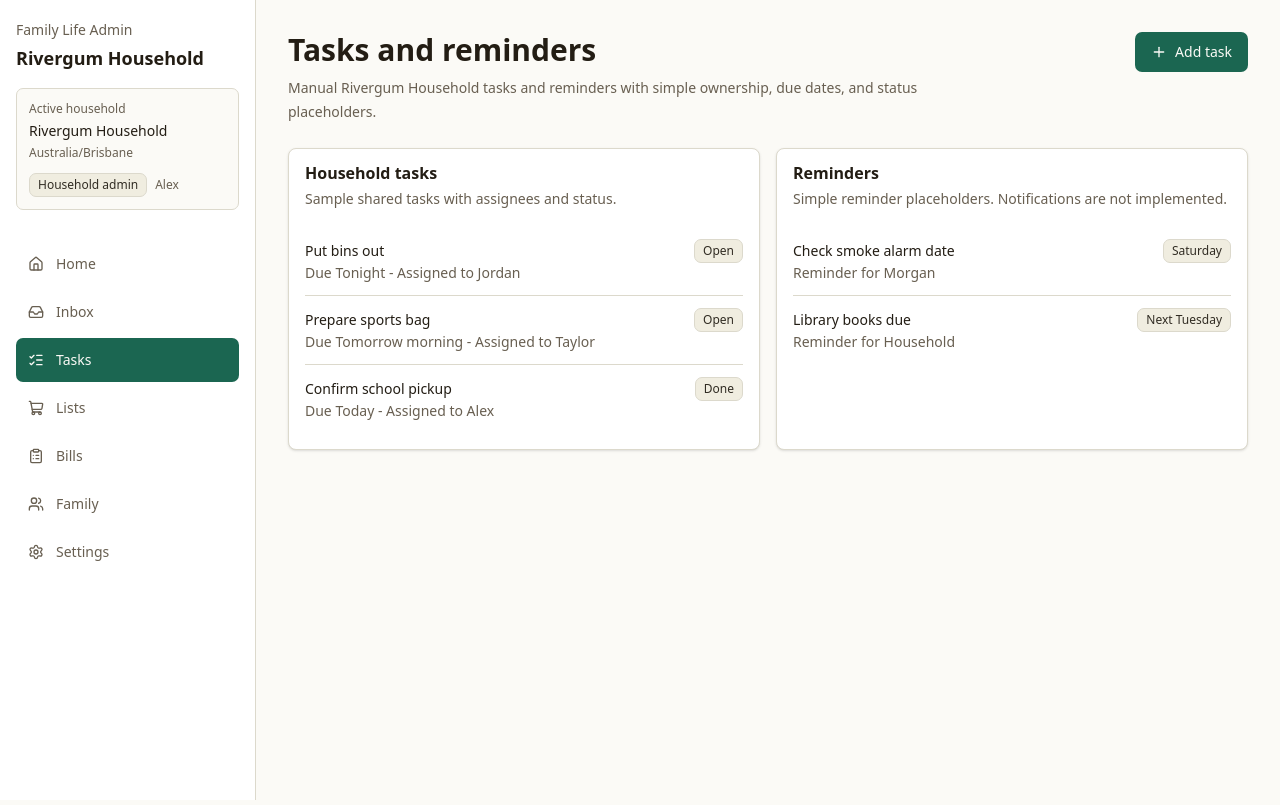
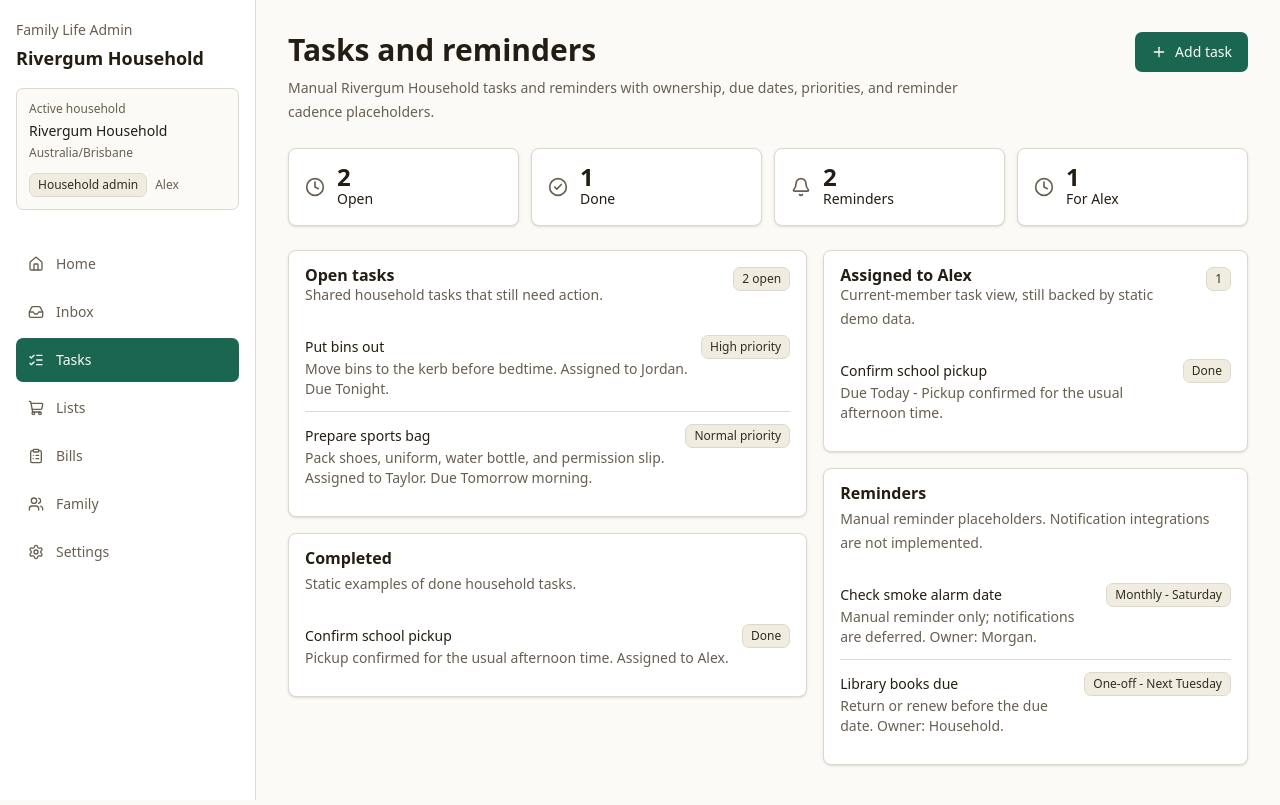
Before and after one commit to LatinMaestro/Life-Admin, a Next.js app: page /tasks in a window 1280 px wide. Built offline with nearby package versions, Linux system fonts and the light colour scheme.

Commit message:
Refine static tasks reminders workflow

```diff
--- a/src/app/tasks/page.tsx
+++ b/src/app/tasks/page.tsx
@@ -1,21 +1,31 @@
-import { Plus } from "lucide-react";
+import { Bell, CheckCircle2, Clock, Plus } from "lucide-react";
+import { Badge } from "@/components/ui/badge";
 import { Button } from "@/components/ui/button";
 import { Card, CardContent, CardDescription, CardHeader, CardTitle } from "@/components/ui/card";
 import { ItemRow } from "@/components/item-row";
 import { PageHeader } from "@/components/page-header";
-import { getCurrentHouseholdReminders, getCurrentHouseholdTasks } from "@/lib/demo-data";
-import { getCurrentHousehold, getMemberDisplayName } from "@/lib/household";
+import {
+  getCurrentHouseholdReminders,
+  getCurrentHouseholdTasks,
+  getReminderCadenceLabel,
+  getTaskPriorityLabel,
+} from "@/lib/demo-data";
+import { getCurrentHousehold, getCurrentMember, getMemberDisplayName } from "@/lib/household";
 
 export default function TasksPage() {
   const household = getCurrentHousehold();
+  const currentMember = getCurrentMember();
   const tasks = getCurrentHouseholdTasks();
   const reminders = getCurrentHouseholdReminders();
+  const openTasks = tasks.filter((task) => task.status === "Open");
+  const doneTasks = tasks.filter((task) => task.status === "Done");
+  const assignedToCurrentMember = tasks.filter((task) => task.assignedMemberId === currentMember.id);
 
   return (
     <>
       <PageHeader
         title="Tasks and reminders"
-        description={`Manual ${household.name} tasks and reminders with simple ownership, due dates, and status placeholders.`}
+        description={`Manual ${household.name} tasks and reminders with ownership, due dates, priorities, and reminder cadence placeholders.`}
         action={
           <Button type="button">
             <Plus className="h-4 w-4" aria-hidden="true" />
@@ -24,18 +34,104 @@ export default function TasksPage() {
         }
       />
 
-      <div className="grid gap-4 lg:grid-cols-2">
+      <div className="grid gap-3 sm:grid-cols-4">
+        <Card>
+          <CardContent className="flex items-center gap-3 p-4">
+            <Clock className="h-5 w-5 text-muted-foreground" aria-hidden="true" />
+            <div>
+              <p className="text-2xl font-semibold leading-none">{openTasks.length}</p>
+              <p className="text-sm font-medium">Open</p>
+            </div>
+          </CardContent>
+        </Card>
+        <Card>
+          <CardContent className="flex items-center gap-3 p-4">
+            <CheckCircle2 className="h-5 w-5 text-muted-foreground" aria-hidden="true" />
+            <div>
+              <p className="text-2xl font-semibold leading-none">{doneTasks.length}</p>
+              <p className="text-sm font-medium">Done</p>
+            </div>
+          </CardContent>
+        </Card>
+        <Card>
+          <CardContent className="flex items-center gap-3 p-4">
+            <Bell className="h-5 w-5 text-muted-foreground" aria-hidden="true" />
+            <div>
+              <p className="text-2xl font-semibold leading-none">{reminders.length}</p>
+              <p className="text-sm font-medium">Reminders</p>
+            </div>
+          </CardContent>
+        </Card>
+        <Card>
+          <CardContent className="flex items-center gap-3 p-4">
+            <Clock className="h-5 w-5 text-muted-foreground" aria-hidden="true" />
+            <div>
+              <p className="text-2xl font-semibold leading-none">{assignedToCurrentMember.length}</p>
+              <p className="text-sm font-medium">For {currentMember.displayName}</p>
+            </div>
+          </CardContent>
+        </Card>
+      </div>
+
+      <div className="mt-6 grid gap-4 xl:grid-cols-[1.1fr_0.9fr]">
+        <div className="space-y-4">
           <Card>
             <CardHeader>
-            <CardTitle>Household tasks</CardTitle>
-            <CardDescription>Sample shared tasks with assignees and status.</CardDescription>
+              <div className="flex items-start justify-between gap-3">
+                <div>
+                  <CardTitle>Open tasks</CardTitle>
+                  <CardDescription>Shared household tasks that still need action.</CardDescription>
+                </div>
+                <Badge>{openTasks.length} open</Badge>
+              </div>
             </CardHeader>
             <CardContent>
-            {tasks.map((task) => (
+              {openTasks.map((task) => (
                 <ItemRow
                   key={task.id}
                   title={task.title}
-                detail={`Due ${task.due} - Assigned to ${getMemberDisplayName(task.assignedMemberId)}`}
+                  detail={`${task.notes} Assigned to ${getMemberDisplayName(task.assignedMemberId)}. Due ${task.due}.`}
+                  status={getTaskPriorityLabel(task.priority)}
+                />
+              ))}
+            </CardContent>
+          </Card>
+
+          <Card>
+            <CardHeader>
+              <CardTitle>Completed</CardTitle>
+              <CardDescription>Static examples of done household tasks.</CardDescription>
+            </CardHeader>
+            <CardContent>
+              {doneTasks.map((task) => (
+                <ItemRow
+                  key={task.id}
+                  title={task.title}
+                  detail={`${task.notes} Assigned to ${getMemberDisplayName(task.assignedMemberId)}.`}
+                  status={task.status}
+                />
+              ))}
+            </CardContent>
+          </Card>
+        </div>
+
+        <div className="space-y-4">
+          <Card>
+            <CardHeader>
+              <div className="flex items-start justify-between gap-3">
+                <div>
+                  <CardTitle>Assigned to {currentMember.displayName}</CardTitle>
+                  <CardDescription>Current-member task view, still backed by static demo data.</CardDescription>
+                </div>
+                <Badge>{assignedToCurrentMember.length}</Badge>
+              </div>
+            </CardHeader>
+            <CardContent>
+              {assignedToCurrentMember.map((task) => (
+                <ItemRow
+                  key={task.id}
+                  title={task.title}
+                  detail={`Due ${task.due} - ${task.notes}`}
                   status={task.status}
                 />
               ))}
@@ -45,20 +141,21 @@ export default function TasksPage() {
           <Card>
             <CardHeader>
               <CardTitle>Reminders</CardTitle>
-            <CardDescription>Simple reminder placeholders. Notifications are not implemented.</CardDescription>
+              <CardDescription>Manual reminder placeholders. Notification integrations are not implemented.</CardDescription>
             </CardHeader>
             <CardContent>
               {reminders.map((reminder) => (
                 <ItemRow
                   key={reminder.id}
                   title={reminder.title}
-                detail={`Reminder for ${getMemberDisplayName(reminder.assignedMemberId)}`}
-                status={reminder.due}
+                  detail={`${reminder.notes} Owner: ${getMemberDisplayName(reminder.assignedMemberId)}.`}
+                  status={`${getReminderCadenceLabel(reminder.cadence)} - ${reminder.due}`}
                 />
               ))}
             </CardContent>
           </Card>
         </div>
+      </div>
     </>
   );
 }
```
Lines whose indentation alone changed are shown as unchanged.
